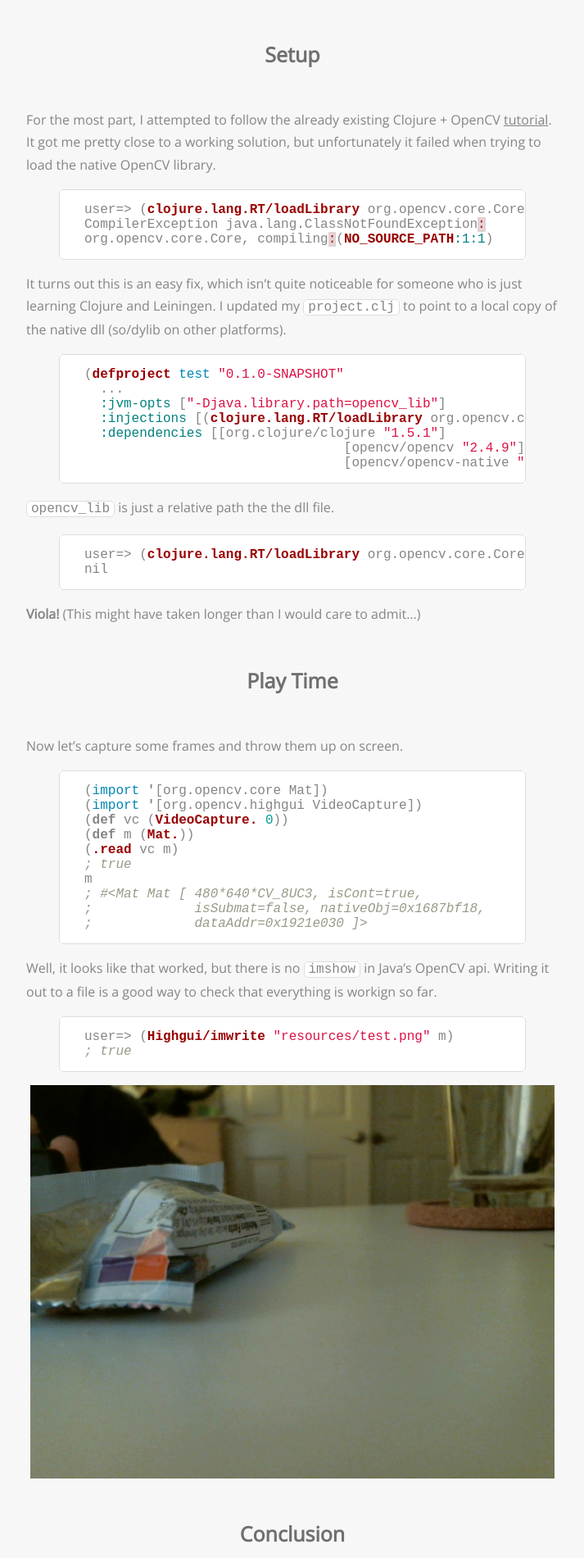
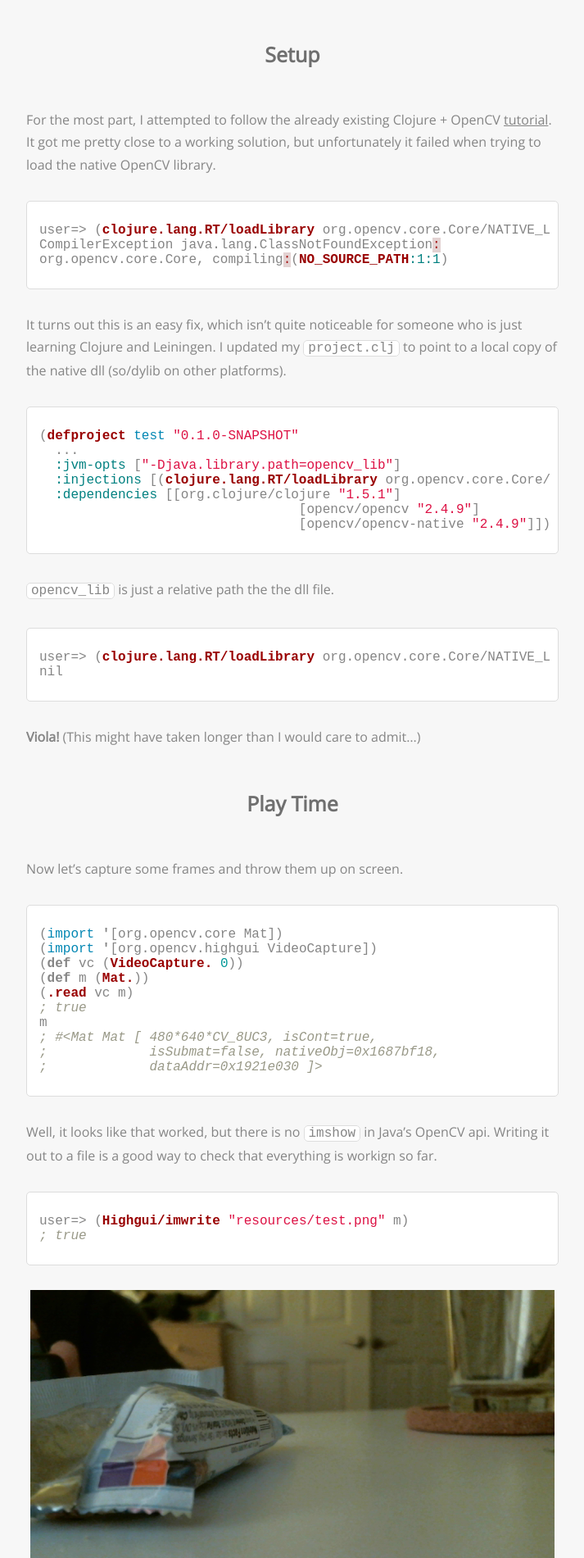
Before and after one commit to fortruce/fortruce.github.io, a Jekyll site: the page built from _posts/2014-4-28-clojure-and-opencv.md, in a window 1280 px wide. Shown: the part 1150-3051 px from the top of the page at 82% size, without its empty margins (283-996 px from the left). Built offline with Jekyll 4.4.1, drawn with Linux system fonts in a browser that asks for light colours.

Commit message:
readjust padding of highlight code blocks

```diff
--- a/_sass/syntax.scss
+++ b/_sass/syntax.scss
@@ -1,8 +1,15 @@
 .highlight  {
     background: #ffffff;
+    border: 1px solid #ddd;
+    border-radius: 5px;
+
+    margin: 30px 0;
+    padding: 10px;
+
     code {
+        border: none;
         display: block;
-        padding: 15px 30px;
+        padding: none;
     }
 }
 .highlight .c { color: #999988; font-style: italic } /* Comment */
```
